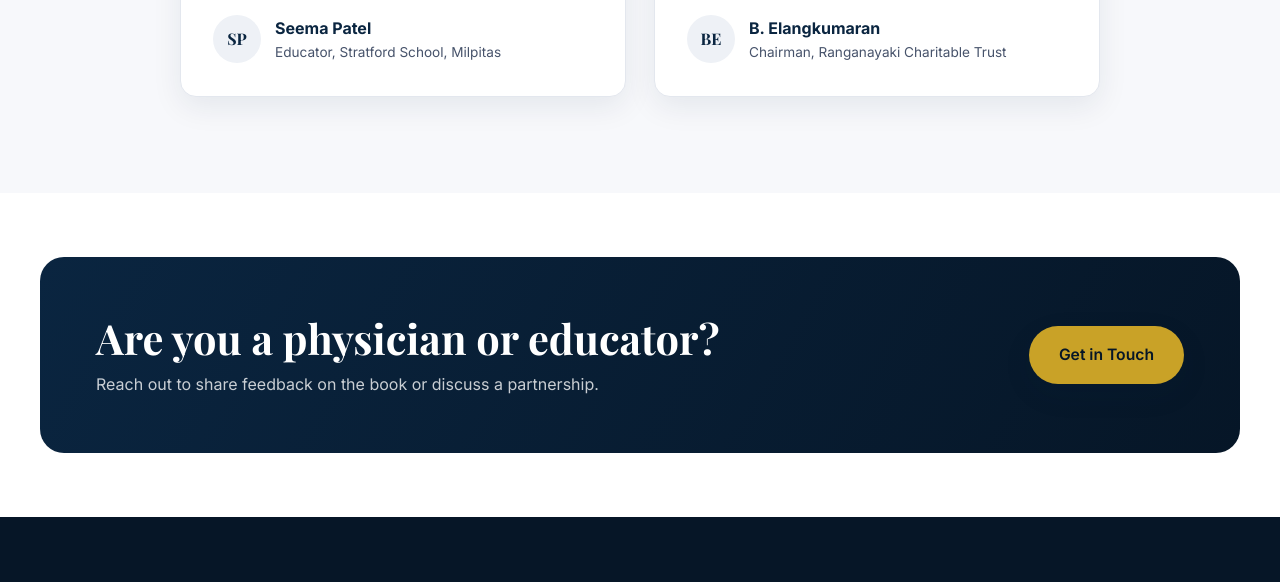
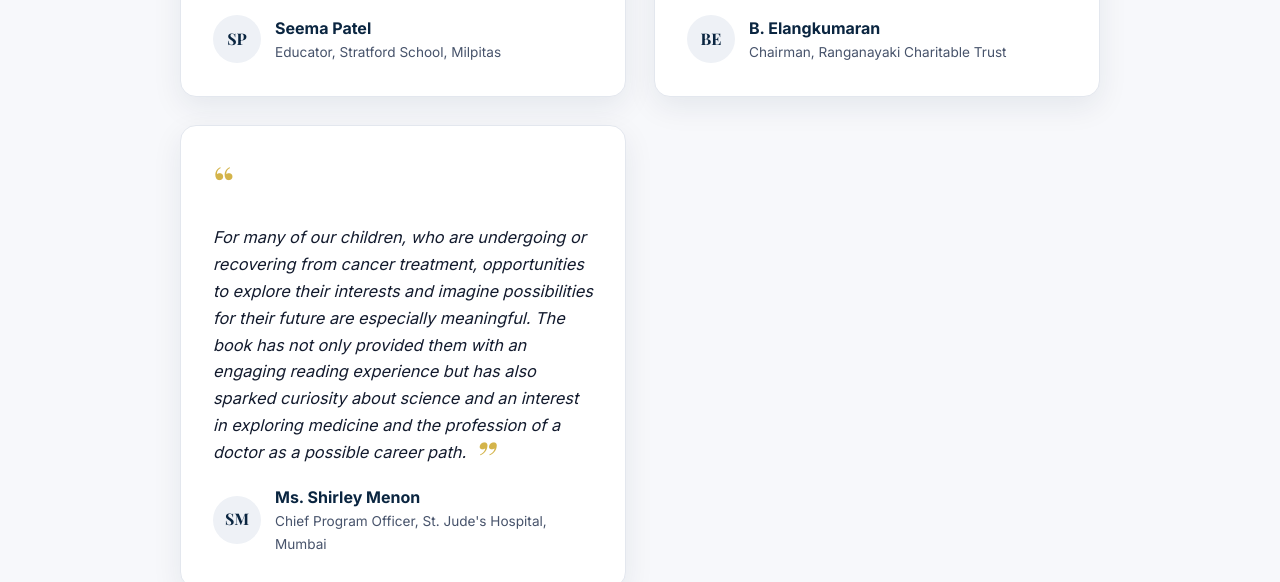
Before and after one commit to wanna-be-doc/wanna-be-doc.github.io, a plain HTML site: page endorsements.html in a window 1280 px wide. Shown: the part 2730-3312 px from the top of the page. Drawn offline with nearby package versions, Linux system fonts and the light colour scheme.

Commit message:
Add St. Jude's Hospital endorsement (Shirley Menon); rename section to What our partners are saying

```diff
--- a/endorsements.html
+++ b/endorsements.html
@@ -121,8 +121,8 @@
     <section class="section-soft">
       <div class="container">
         <div class="section-head reveal">
-          <span class="eyebrow">Reader &amp; Educator Reviews</span>
-          <h2>What readers &amp; educators are saying</h2>
+          <span class="eyebrow">Reviews &amp; Feedback</span>
+          <h2>What our partners are saying</h2>
         </div>
         <div class="grid grid-1-mobile" style="display:grid; grid-template-columns:repeat(2,1fr); gap:28px; max-width:920px; margin:0 auto;">
           <div class="testimonial-card reveal">
@@ -166,6 +166,17 @@
               <div>
                 <div class="testimonial-name">B. Elangkumaran</div>
                 <div class="testimonial-role">Chairman, Ranganayaki Charitable Trust</div>
+              </div>
+            </div>
+          </div>
+          <div class="testimonial-card reveal">
+            <span class="testimonial-quote-mark">&ldquo;</span>
+            <blockquote>For many of our children, who are undergoing or recovering from cancer treatment, opportunities to explore their interests and imagine possibilities for their future are especially meaningful. The book has not only provided them with an engaging reading experience but has also sparked curiosity about science and an interest in exploring medicine and the profession of a doctor as a possible career path.</blockquote>
+            <div class="testimonial-attribution">
+              <div class="testimonial-avatar">SM</div>
+              <div>
+                <div class="testimonial-name">Ms. Shirley Menon</div>
+                <div class="testimonial-role">Chief Program Officer, St. Jude's Hospital, Mumbai</div>
               </div>
             </div>
           </div>
```
